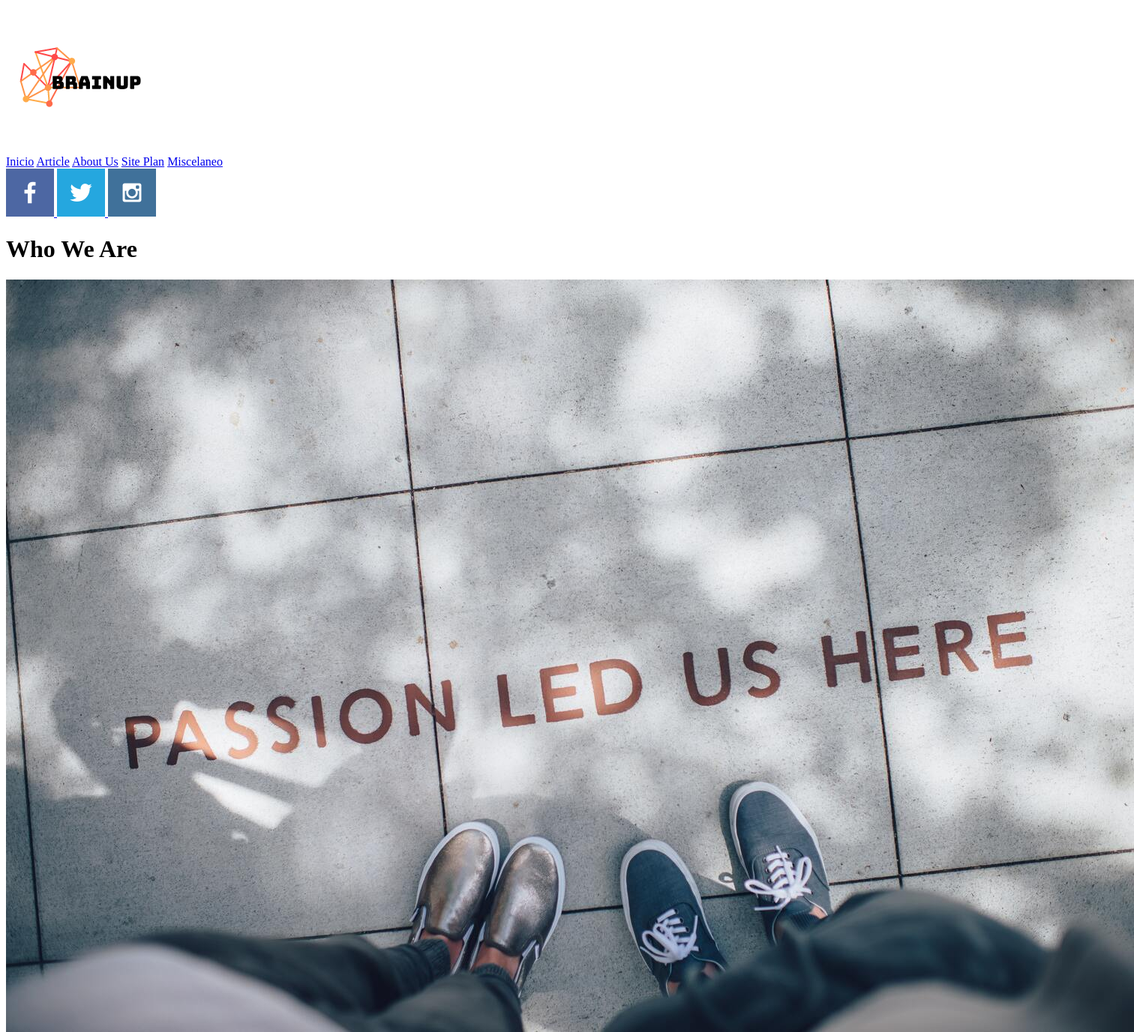
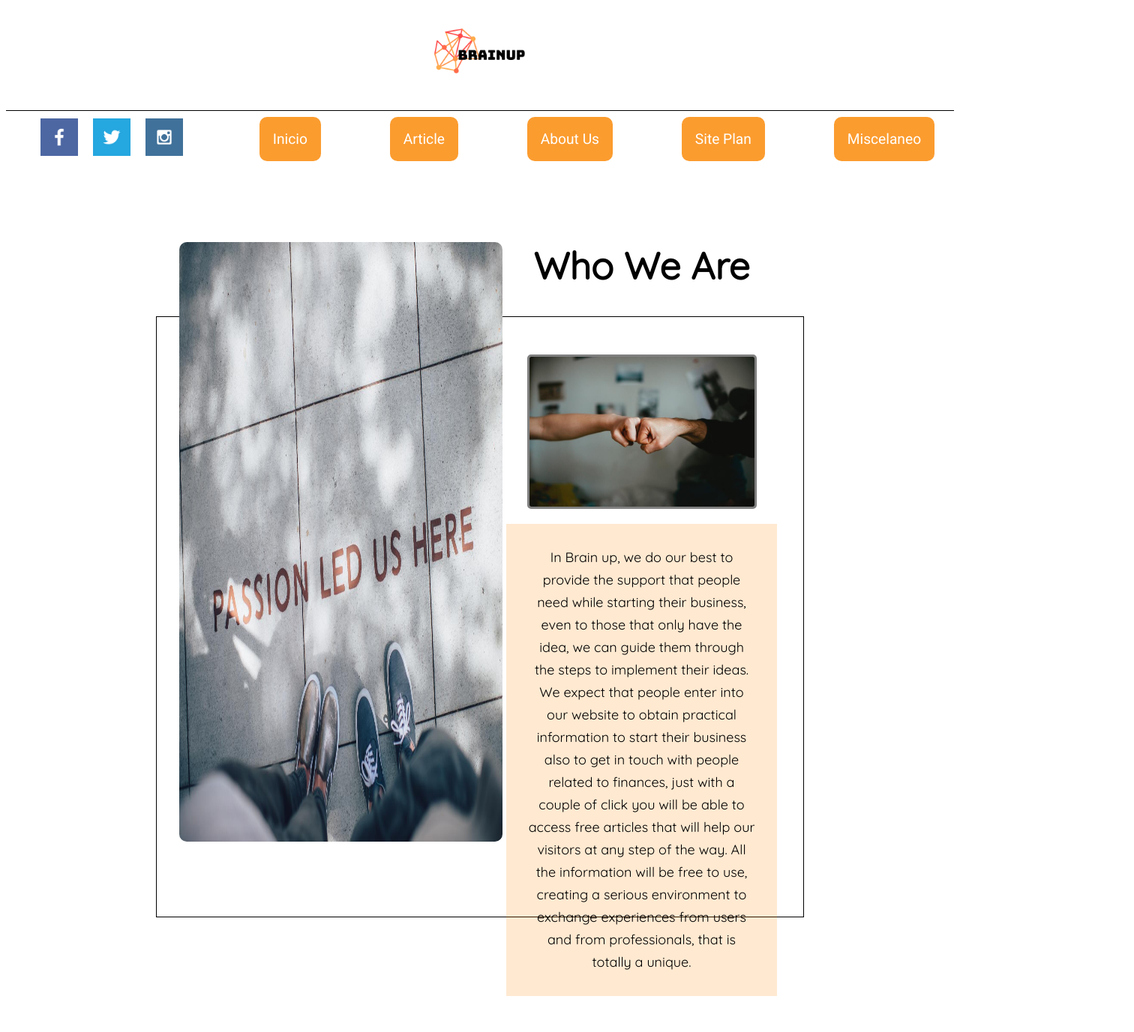
Before and after one commit to cuxogarrido/wdd130, a plain HTML site: page brainup/aboutus.html in a window 1280 px wide. Shown: the part 5-1382 px from the top of the page at 75% size, 1512 px wide, since content can reach past the window. Drawn offline with Linux system fonts and the light colour scheme.

Commit message:
about us

```diff
--- a/brainup/aboutus.html
+++ b/brainup/aboutus.html
@@ -4,6 +4,7 @@
     <meta charset="UTF-8">
     <meta http-equiv="X-UA-Compatible" content="IE=edge">
     <meta name="viewport" content="width=device-width, initial-scale=1.0">
+    <link rel="stylesheet" href="styles/styles.css">
     <title>Who we are</title>
 </head>
 <body>
@@ -13,19 +14,12 @@
 
 
 
-            <header>
+            <header id="header">
 
-            <div>
+                <div id="img-container">
                     <img src="images/logo.png" alt="logotipo brain up" class="logo">
                 </div>
                 <nav>
-
-                <a href="index.html">Inicio</a>
-                <a href="article.html">Article</a>
-                <a href="aboutus.html">About Us</a>
-                <a href="#">Site Plan</a>
-                <a href="#">Miscelaneo</a>
-            </nav>
                     <div class="social">
                         <a href="https://facebook.com">
                             <img src="images/facebook.png" alt="fb icon">
@@ -38,7 +32,18 @@
                         </a>
                 </div>
 
+                    <a href="index.html">Inicio</a>
+                    <a href="article.html">Article</a>
+                    <a href="aboutus.html">About Us</a>
+                    <a href="#">Site Plan</a>
+                    <a href="#">Miscelaneo</a>
+
+                </nav>
+
+
                 </header>
+
+
 
 
 
--- a/brainup/styles/styles.css
+++ b/brainup/styles/styles.css
@@ -20,11 +20,6 @@
 /* css para el header  */
 
 header{
-
-
-
-    position: sticky;
-    top: 0;
 
     background-color: white;
     width: 100%;
@@ -218,3 +213,60 @@ footer p{
 footer a{
     color: white;
 }
+
+
+
+
+/* Styles to the About us page*/
+
+.grid_container{
+
+    display: grid;
+    grid-template-columns:repeat(6,1fr);
+    grid-template-rows:repeat(6,1fr);
+    height: 800px;
+    border: 1px solid black;
+    margin: 200px;
+
+}
+
+.grid_container > img{
+
+    width: 100%;
+   height: 100%;
+    grid-column: 1/4;
+    grid-row:1/7 ;
+    margin-top: -100px;
+    margin-left: 30px;
+    border-radius: 10px;
+}
+.inner_box img{
+    width: 300px;
+    align-self: center;
+    border-radius: 5px;
+    border: 3px gray solid;
+
+
+}
+.grid_container > h1{
+    grid-column: 4/7;
+    grid-row: 1/2;
+    margin-top: -100px;
+    font-size: 50px;
+    font-family: Quicksand;
+
+}
+.grid_container section{
+    display: flex;
+    flex-direction: column;
+    grid-column: 4/7;
+    grid-row: 1/5;
+    margin-top: 50px;
+
+}
+.grid_container section p{
+    font-family: Quicksand;
+    line-height: 30px;
+    background-color: #fb86002e;
+    padding: 30px;
+}
```
Also changed, not shown: brainup/index.html (+0 -12 lines). Lines whose indentation alone changed are shown as unchanged.
